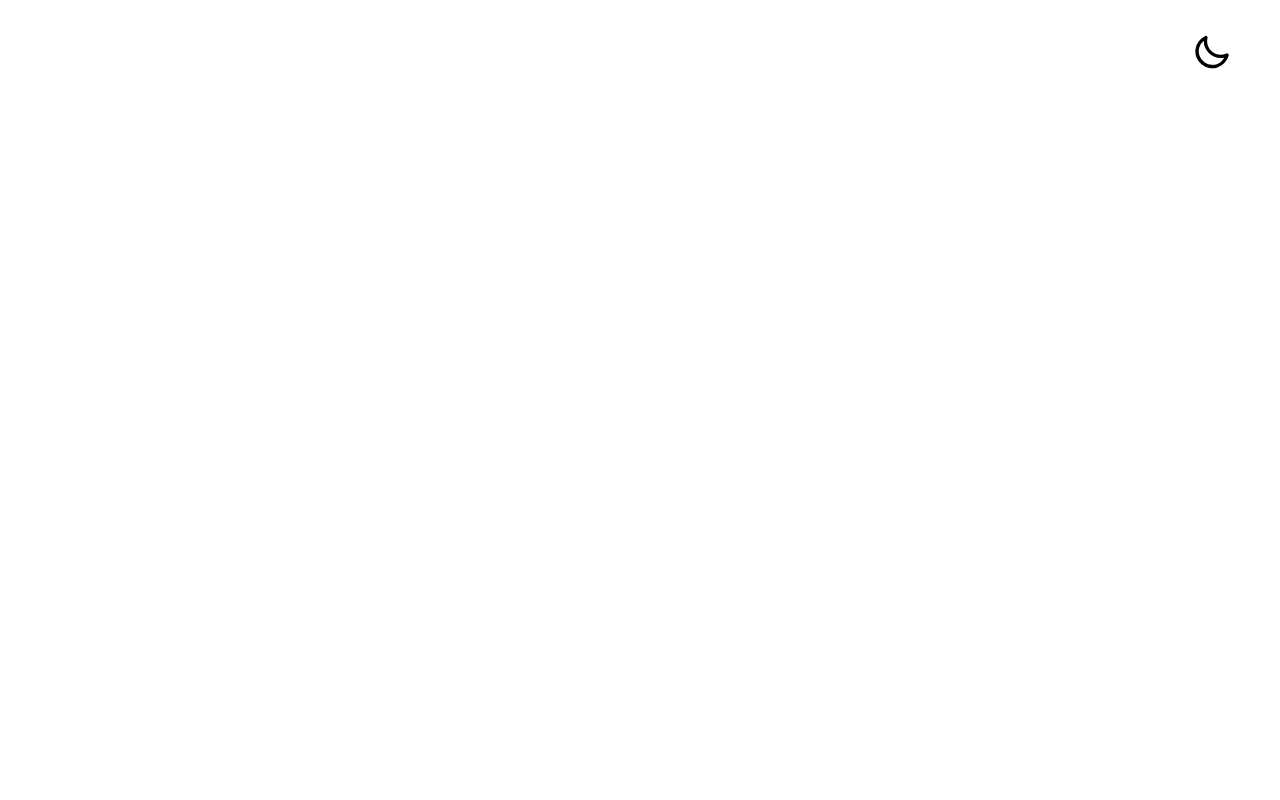
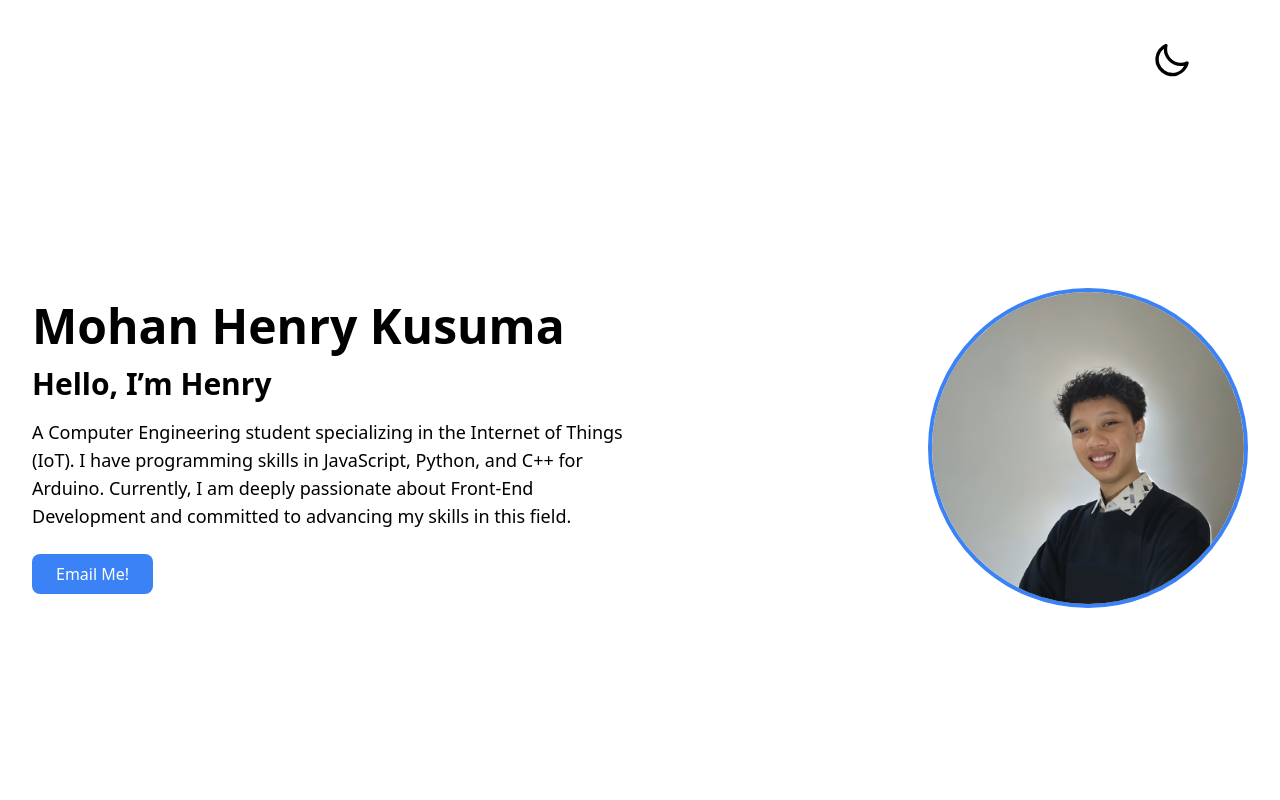
Before and after one commit to HenryFtNonna/profil_pertama, a React (Vite) app in the folder profil_pertama/: page / in a window 1280 px wide. Shown: the top 800 px of the page. Built offline with nearby package versions, Linux system fonts and the light colour scheme.

Commit message:
adding introduction and profile photo
adding introduction and profile photo

```diff
--- a/profil_pertama/src/Pages/section/herosection/index.jsx
+++ b/profil_pertama/src/Pages/section/herosection/index.jsx
@@ -1,4 +1,5 @@
 import React, { useEffect } from 'react';
+import Profil from '../../../assets/profil.jpg';
 
 export default function HeroSection({ isDarkMode, setIsDarkMode }) {
   // Mengatur tema awal saat komponen pertama kali dimuat
@@ -12,7 +13,7 @@ export default function HeroSection({ isDarkMode, setIsDarkMode }) {
   return (
     <div className={`${isDarkMode ? 'bg-neutral-900 text-white' : 'bg-white text-black'} min-h-screen py-12 relative`}>
       {/* Tombol toggle tema di pojok kanan atas */}
-      <div className="absolute top-8 right-12">
+      <div className="absolute top-10 right-12 mr-10">
         <label className="swap swap-rotate">
           <input type="checkbox" checked={isDarkMode} onChange={toggleTheme} />
 
@@ -35,6 +36,32 @@ export default function HeroSection({ isDarkMode, setIsDarkMode }) {
           </svg>
         </label>
       </div>
+
+      {/* Konten HeroSection */}
+      <div className="container mx-auto px-8 flex flex-col md:flex-row items-center justify-center h-screen pt-18"> {/* Gunakan h-screen untuk mengisi tinggi layar */}
+        {/* Kolom Kiri: Teks Perkenalan */}
+        <div className="md:w-1/2 text-center md:text-left">
+          <h1 className="text-5xl font-bold mb-4">Mohan Henry Kusuma</h1>
+          <h2 className="text-3xl font-semibold mb-4">Hello, I’m Henry</h2>
+          <p className="text-lg mb-6">
+            A Computer Engineering student specializing in the Internet of Things (IoT). I have programming skills in JavaScript, Python, and C++ for Arduino. Currently, I am deeply passionate about Front-End Development and committed to advancing my skills in this field.
+          </p>
+          <button className="bg-blue-500 text-white px-6 py-2 rounded-lg hover:bg-blue-600 transition duration-300">
+            Email Me!
+          </button>
+        </div>
+
+        {/* Kolom Kanan: Foto Lingkaran */}
+        <div className="md:w-1/2 flex justify-center md:justify-end mt-8 md:mt-0">
+          <div className="w-80 h-80 rounded-full overflow-hidden border-4 border-blue-500">
+            <img
+              src={Profil} // Ganti dengan URL foto Anda
+              alt="Mohan Henry Kusuma"
+              className="w-full h-full object-cover"
+            />
+          </div>
+        </div>
+      </div>
     </div>
   );
 }
```
Also changed, not shown: profil_pertama/src/assets/profil.jpg (added).
